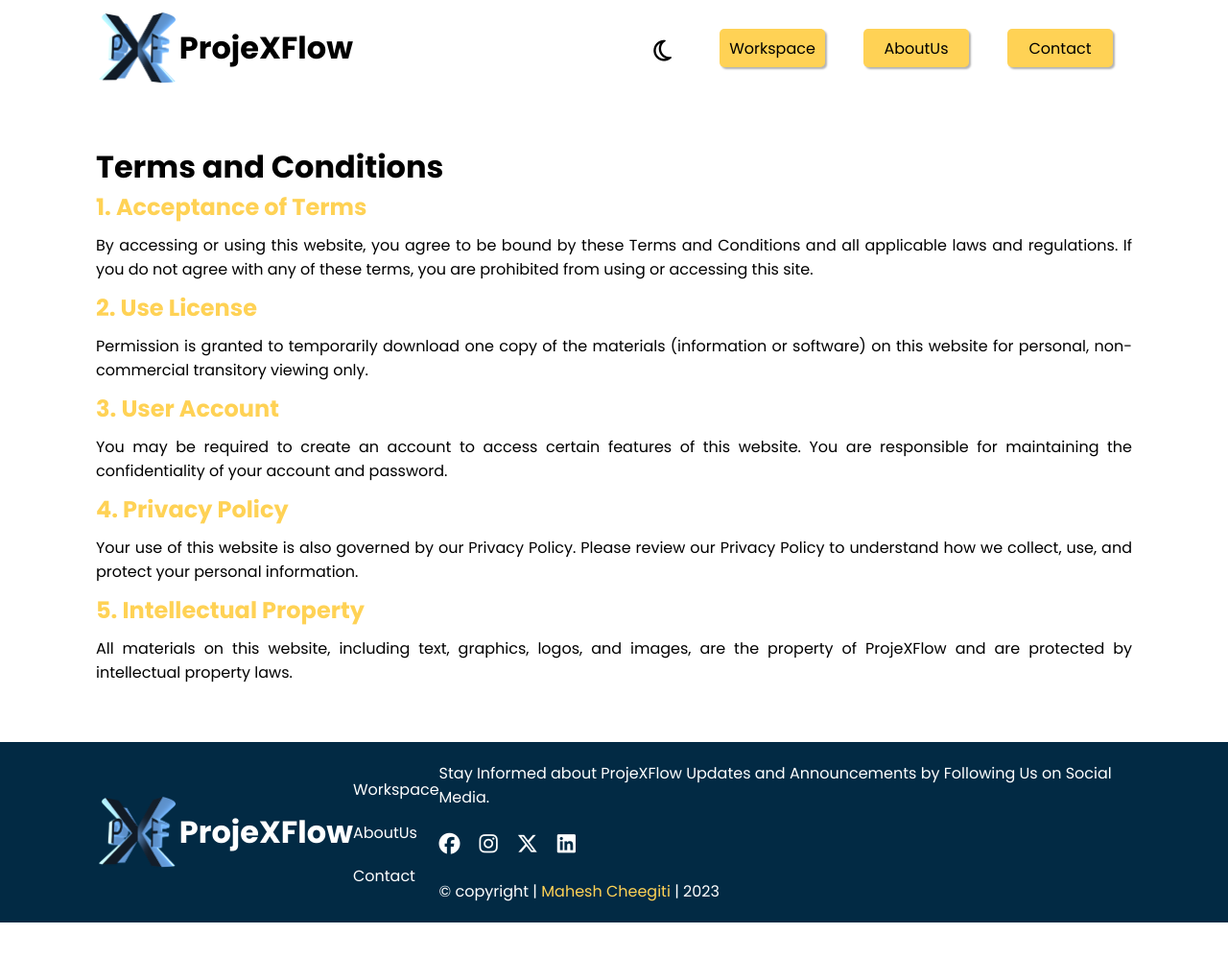
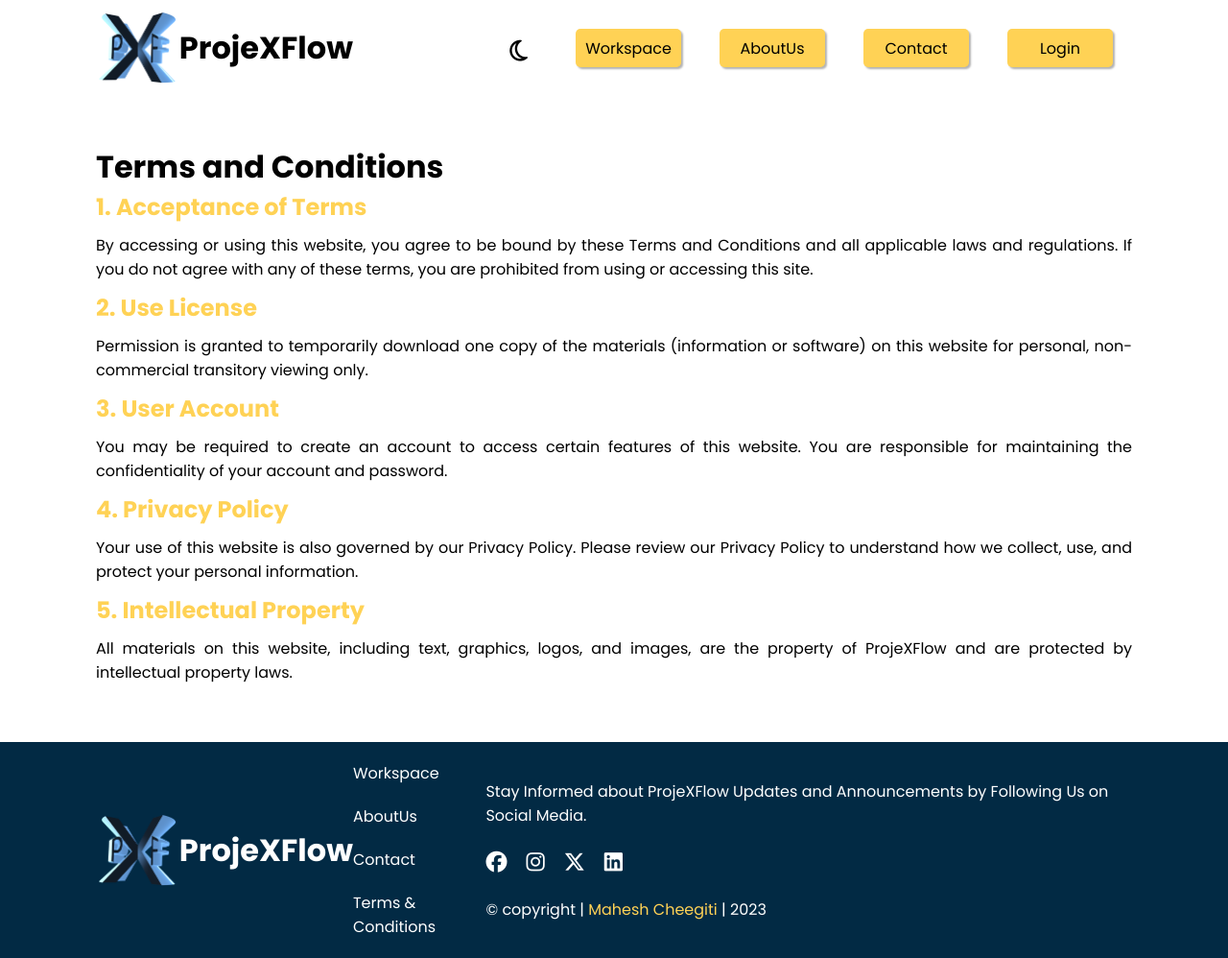
Before and after one commit to Maheshcheegiti/ProjeXFlow, a React (Create React App) app in the folder client/: page /termsandconditions in a window 1280 px wide. Shown: the whole page at 96% size. Before the commit the page ends 961 px from the top, so only its background shows below. Built offline with nearby package versions, Linux system fonts and the light colour scheme; no server answers.

Commit message:
Fixed terms and coditions issues in nav

```diff
--- a/client/src/components/Footer.js
+++ b/client/src/components/Footer.js
@@ -20,6 +20,9 @@ const Footer = () => {
             </Link>
             <Link to="/contact">
               <li>Contact</li>
+            </Link>
+            <Link to="/termsandconditions">
+              <li>Terms & Conditions</li>
             </Link>
           </ul>
         </div>
--- a/client/src/components/Nav.js
+++ b/client/src/components/Nav.js
@@ -20,6 +20,7 @@ const Nav = () => {
   const ForgotPasswordRoute = location.pathname === "/forgot_password";
   const AboutRoute = location.pathname === "/aboutus";
   const ContactRoute = location.pathname === "/contact";
+  const TermsRoute = location.pathname === "/termsandconditions";
   const navClass = navEffect ? "nav nav-effect" : "nav";
   const savedTheme = localStorage.getItem("theme");
   const [isDarkMode, setIsDarkMode] = useState(savedTheme === "dark");
@@ -119,7 +120,7 @@ const Nav = () => {
   }, [WorkspaceRoute, WorkspaceChatRoute, userEmail, Navigate, setUserEmail]);
 
   useEffect(() => {
-    if (AboutRoute || ContactRoute) {
+    if (AboutRoute || ContactRoute || TermsRoute) {
       fetch("http://localhost:5000/checkmail", {
         method: "POST",
         headers: {
@@ -145,7 +146,7 @@ const Nav = () => {
           setUserEmail("");
         });
     }
-  }, [AboutRoute, ContactRoute, setUserEmail, userEmail]);
+  }, [AboutRoute, ContactRoute, TermsRoute, setUserEmail, userEmail]);
 
   const handleLogout = () => {
     setUserEmail("");
@@ -186,6 +187,7 @@ const Nav = () => {
             {(WorkspaceRoute ||
               WorkspaceChatRoute ||
               (userEmail.length > 0 && AboutRoute) ||
+              (userEmail.length > 0 && TermsRoute) ||
               (userEmail.length > 0 && ContactRoute)) && (
               <Fragment>
                 <li onClick={handleLogout}>
@@ -195,6 +197,7 @@ const Nav = () => {
               </Fragment>
             )}
             {((userEmail.length === 0 && AboutRoute) ||
+              (userEmail.length === 0 && TermsRoute) ||
               (userEmail.length === 0 && ContactRoute) ||
               ForgotPasswordRoute) && (
               <li>
```
